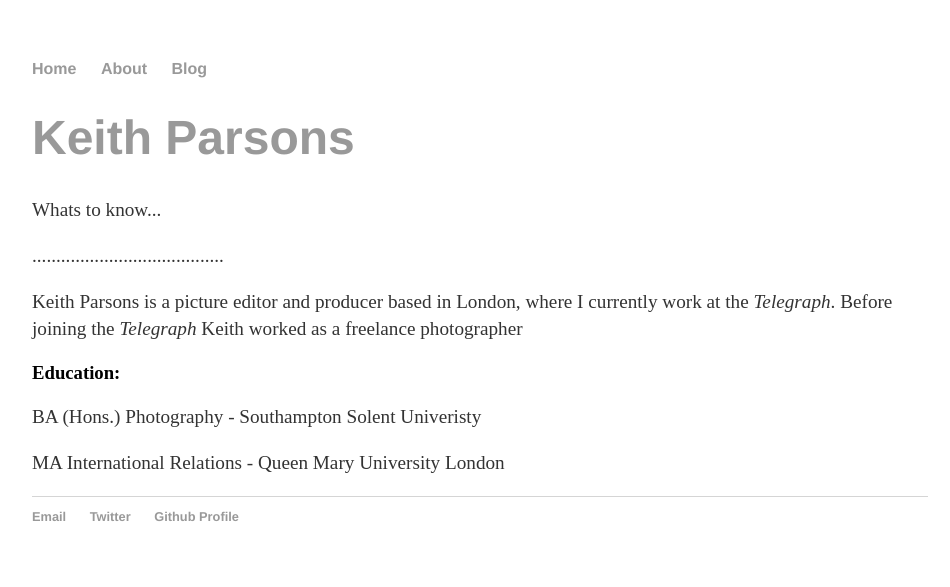
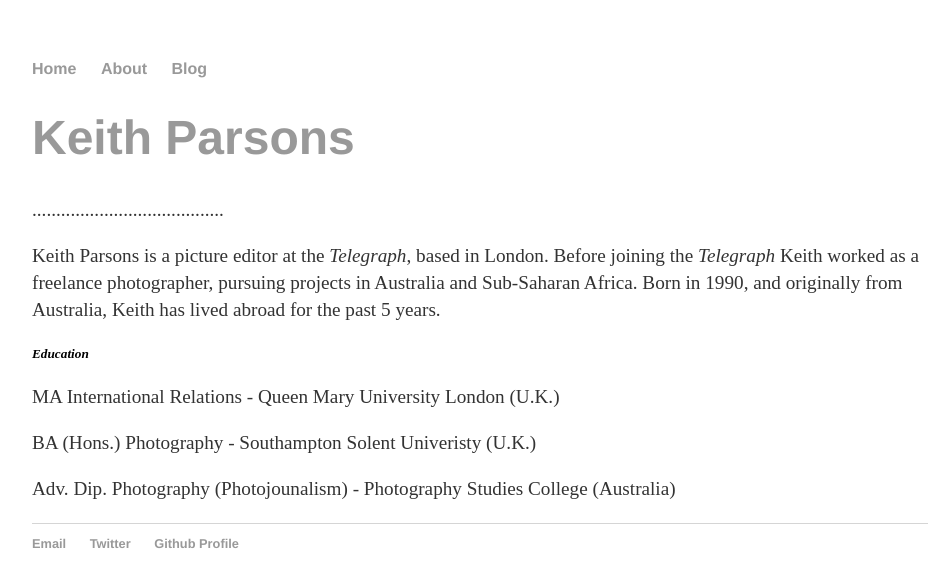
Before and after one commit to klparsons/klparsons90.github.io, a Jekyll site: the page built from about/index.html, in a window 1280 px wide. Shown: the top 587 px of the page, without its empty margins (160-1110 px from the left). Built offline with Jekyll 4.4.1, drawn with Linux system fonts in a browser that asks for light colours.

Commit message:
Update index.html

```diff
--- a/about/index.html
+++ b/about/index.html
@@ -6,12 +6,14 @@ title: Keith Parsons
 
     <h1><a href="www.keithparsons.net">Keith Parsons</a></h1>
 
-      <p>Whats to know...</p>
-      <p>........................................</p>
-        <p>Keith Parsons is a picture editor and producer based in London, where I currently work at the <i>Telegraph</i>. Before joining the <i>Telegraph</i> Keith worked as a freelance photographer
-        </p>
+        <p>........................................</p>
+          <p>Keith Parsons is a picture editor at the <i>Telegraph</i>, based in London.
+          Before joining the <i>Telegraph</i> Keith worked as a freelance photographer, pursuing projects in Australia and Sub-Saharan Africa.
+          Born in 1990, and originally from Australia, Keith has lived abroad for the past 5 years.
+          </p>
 
 
-       <h3>Education:</h3>
-            <p>BA (Hons.) Photography - Southampton Solent Univeristy</p>
-            <p>MA International Relations - Queen Mary University London</p>
+       <h5><i>Education</i></h3>
+            <p>MA International Relations - Queen Mary University London (U.K.)</p>
+            <p>BA (Hons.) Photography - Southampton Solent Univeristy (U.K.)</p>
+            <p>Adv. Dip. Photography (Photojounalism) - Photography Studies College (Australia)</p>
```
